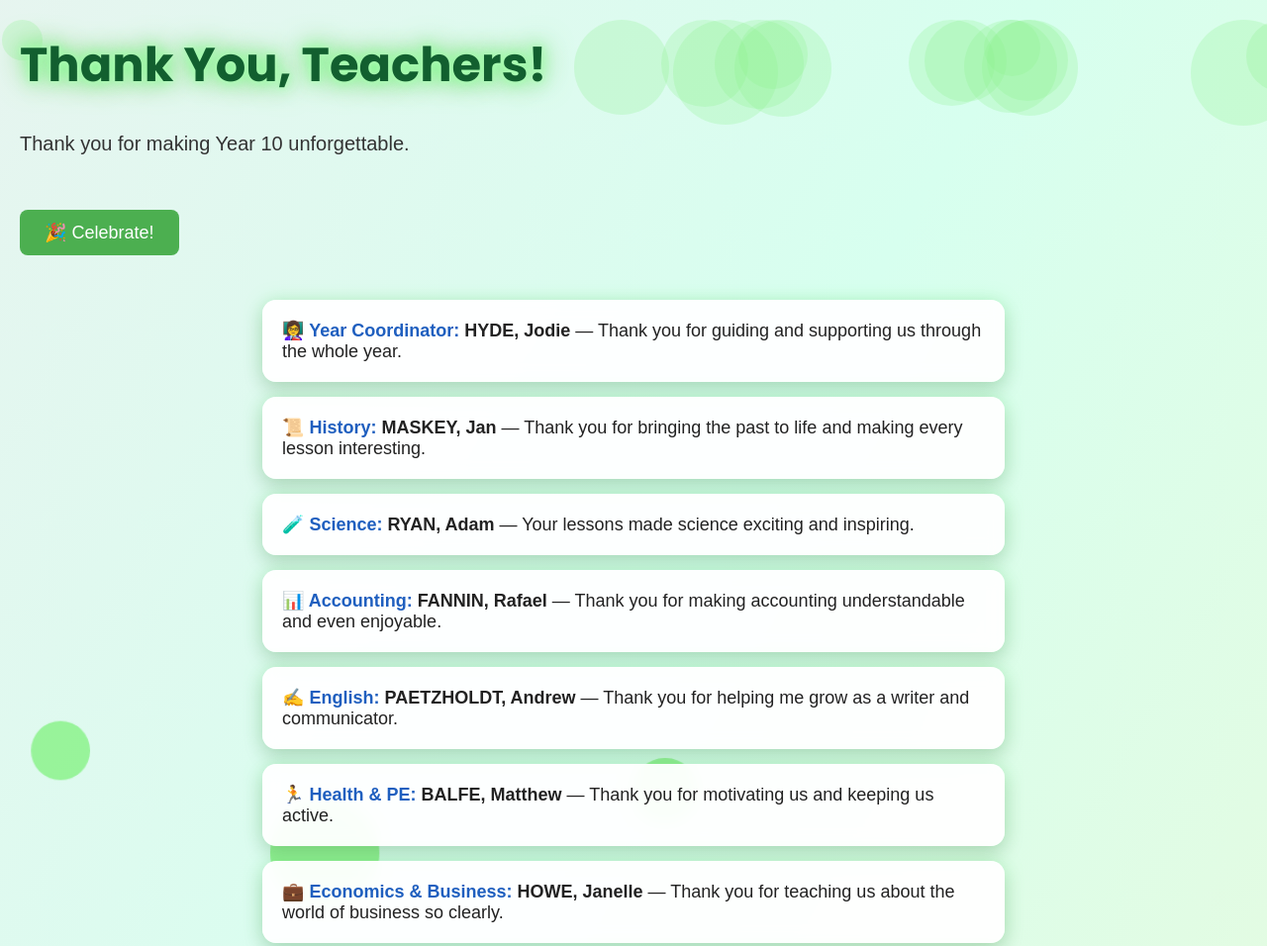
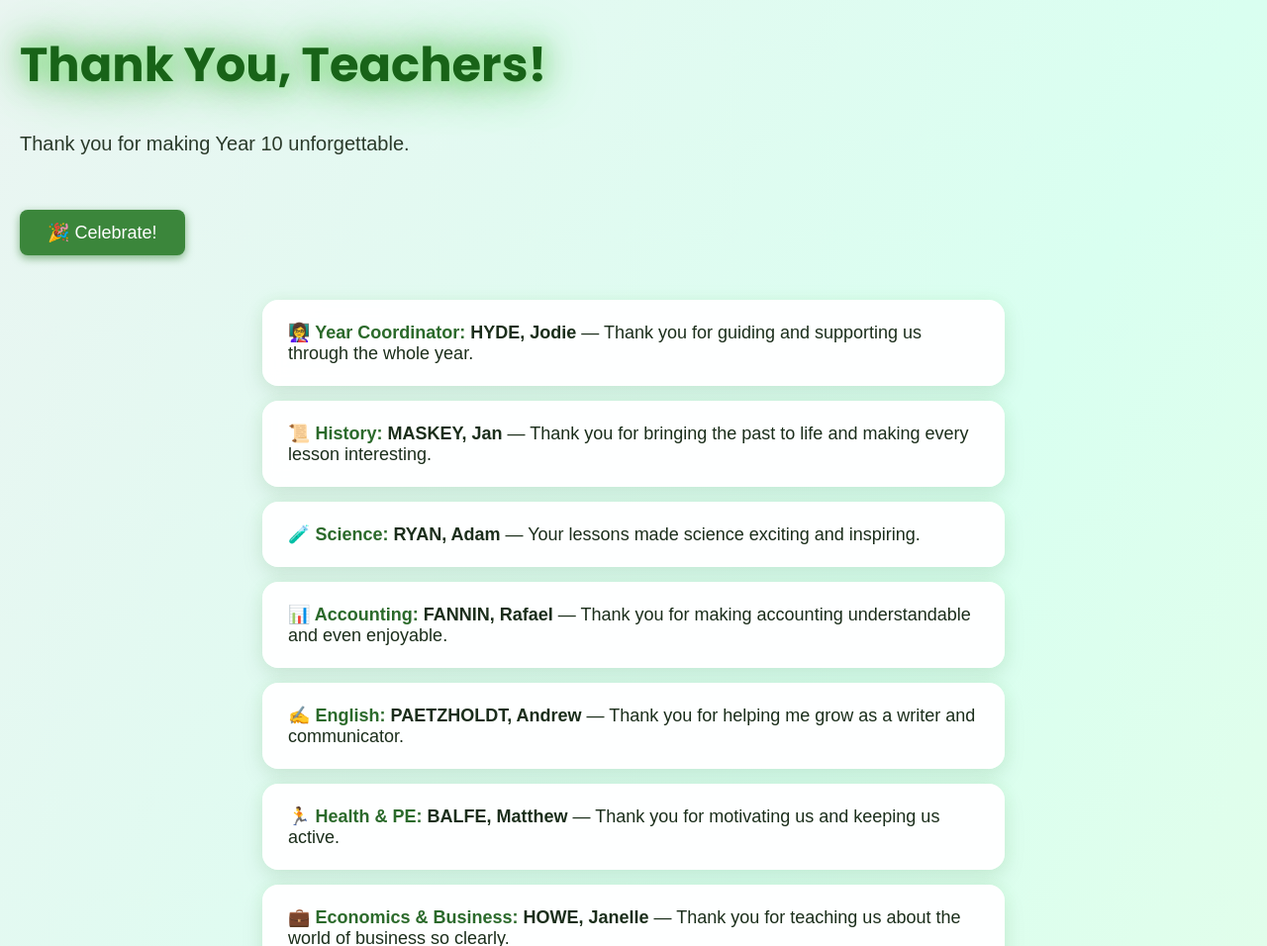
Before and after one commit to Black-cr0w-glitch/thank-you-teachers, a plain HTML site: page index.html in a window 1280 px wide. Shown: the top 956 px of the page at 99% size. Drawn offline with Linux system fonts and the light colour scheme.

Commit message:
index.html

```diff
--- a/index.html
+++ b/index.html
@@ -12,11 +12,11 @@
     margin: 0;
     padding: 20px;
     font-family: "Arial", sans-serif;
-    color: #222;
+    color: #1b2e1b;
     overflow-x: hidden;
-    background: linear-gradient(120deg, #b9e5ff, #ffe4f0, #d7ffef, #fff3c4);
+    background: linear-gradient(120deg, #c9f0ff, #ffe9f4, #d9fff0, #fff9d7);
     background-size: 400% 400%;
-    animation: gradientMove 18s ease infinite;
+    animation: gradientMove 20s ease infinite;
     min-height: 100vh;
     position: relative;
   }
@@ -26,67 +26,38 @@
     100% { background-position: 0% 50%; }
   }
 
-  /* FLOATING CIRCLES - Use top property animation */
-  .circle {
-    position: fixed;
-    border-radius: 50%;
-    opacity: 0.25;
-    background-color: hsl(120, 80%, 75%);
-    animation-timing-function: linear;
-    animation-iteration-count: infinite;
-    animation-fill-mode: forwards;
-    z-index: -1;
-    will-change: top, opacity, transform;
-  }
-  @keyframes floatUp {
-    0% {
-      top: 110vh;
-      opacity: 1;
-      transform: scale(1) translateX(0);
-    }
-    50% {
-      opacity: 0.5;
-      transform: scale(1.3) translateX(15px);
-    }
-    100% {
-      top: -20vh;
-      opacity: 0;
-      transform: scale(1.6) translateX(0);
-    }
-  }
-
   /* HEADING */
   h1 {
     font-family: 'Poppins', sans-serif;
     font-size: 48px;
     margin-top: 10px;
-    color: #125f2f;
-    animation: glow 2.5s infinite alternate;
+    color: #186318;
+    animation: glow 3s infinite alternate;
     user-select: none;
     text-shadow:
-      0 0 6px #b2ffb8,
-      0 0 15px #7eff90,
-      0 0 30px #56c740;
+      0 0 8px #9de59d,
+      0 0 22px #64bc64,
+      0 0 40px #3a9d3a;
   }
   @keyframes glow {
     0% {
       text-shadow:
-        0 0 6px #b2ffb8,
-        0 0 15px #7eff90,
-        0 0 30px #56c740;
+        0 0 8px #9de59d,
+        0 0 22px #64bc64,
+        0 0 40px #3a9d3a;
     }
     100% {
       text-shadow:
-        0 0 10px #a6ffc9,
-        0 0 25px #66e87f,
-        0 0 50px #3dbd3a;
+        0 0 15px #bbf7bb,
+        0 0 30px #7fe47f,
+        0 0 60px #4db94d;
     }
   }
 
   /* TYPEWRITER TEXT WITH BLINKING CURSOR */
   #typed-text {
     font-size: 20px;
-    color: #333;
+    color: #2a3a2a;
     margin-bottom: 30px;
     white-space: nowrap;
     overflow: hidden;
@@ -103,7 +74,7 @@
     top: 0;
     width: 2px;
     height: 100%;
-    background: #333;
+    background: #2a3a2a;
     animation: blink 1s step-start infinite;
   }
   #typed-text.finished::after {
@@ -119,7 +90,7 @@
     51%, 100% { opacity: 0; }
   }
 
-  /* TEACHER CARDS with stronger subtle shadow + glow */
+  /* TEACHER CARDS */
   .teacher-list {
     list-style: none;
     padding: 0;
@@ -127,15 +98,15 @@
     margin: 20px auto 60px auto;
   }
   .teacher-list li {
-    background: rgba(255, 255, 255, 0.95);
-    padding: 20px;
+    background: rgba(255, 255, 255, 0.97);
+    padding: 22px 26px;
     margin: 15px 0;
-    border-radius: 14px;
+    border-radius: 16px;
     font-size: 18px;
     backdrop-filter: blur(8px);
     box-shadow:
-      0 8px 20px rgba(0, 0, 0, 0.15),
-      0 0 18px rgba(126, 255, 144, 0.35);
+      0 10px 25px rgba(0, 0, 0, 0.08),
+      0 0 15px rgba(144, 238, 144, 0.18);
     transition: transform 0.3s ease, box-shadow 0.3s ease;
     opacity: 0;
     transform: translateY(20px);
@@ -158,13 +129,13 @@
   .teacher-list li:hover {
     transform: translateY(-6px) scale(1.03);
     box-shadow:
-      0 15px 30px rgba(0, 0, 0, 0.25),
-      0 0 20px rgba(126, 255, 144, 0.7);
+      0 15px 30px rgba(0, 0, 0, 0.16),
+      0 0 22px rgba(124, 252, 0, 0.42);
   }
 
   .subject {
     font-weight: 700;
-    color: #1f5fbf;
+    color: #2b6a2b;
   }
   .name {
     font-weight: 700;
@@ -173,8 +144,8 @@
   /* CONFETTI BUTTON */
   #confetti-btn {
     margin: 25px 0;
-    padding: 12px 25px;
-    background: #4caf50;
+    padding: 12px 28px;
+    background: #3b863b;
     color: white;
     border: none;
     font-size: 18px;
@@ -182,10 +153,12 @@
     cursor: pointer;
     transition: background-color 0.3s ease, transform 0.25s ease;
     user-select: none;
+    box-shadow: 0 3px 8px rgba(59, 134, 59, 0.6);
   }
   #confetti-btn:hover {
-    background: #3a9440;
+    background: #2d6c2d;
     transform: scale(1.05);
+    box-shadow: 0 6px 14px rgba(45, 108, 45, 0.8);
   }
 
   /* CURSOR SPARKLE EFFECT */
@@ -209,34 +182,15 @@
 
   footer {
     margin-top: 40px;
-    color: #444;
+    color: #4c4c4c;
     text-align: center;
     font-style: italic;
+    user-select: none;
   }
 </style>
 </head>
 
 <body>
-  <!-- FLOATING BACKGROUND DECOR -->
-  <script>
-    for (let i = 0; i < 18; i++) {
-      const circle = document.createElement("div");
-      const size = Math.random() * 70 + 40;
-      circle.classList.add("circle");
-      circle.style.width = size + "px";
-      circle.style.height = size + "px";
-      circle.style.left = Math.random() * 100 + "vw";
-
-      // Animate floatUp with random duration (15-25s)
-      const duration = 15 + Math.random() * 10;
-      circle.style.animation = `floatUp ${duration}s linear infinite`;
-
-      // Random animation delay for staggered start
-      circle.style.animationDelay = `${Math.random() * duration}s`;
-
-      document.body.appendChild(circle);
-    }
-  </script>
 
   <h1>Thank You, Teachers!</h1>
 
@@ -294,6 +248,7 @@
       typedText.classList.add('finished');
     });
 
+    // Cursor sparkle effect
     document.addEventListener("mousemove", e => {
       const s = document.createElement("div");
       s.classList.add("sparkle");
```
